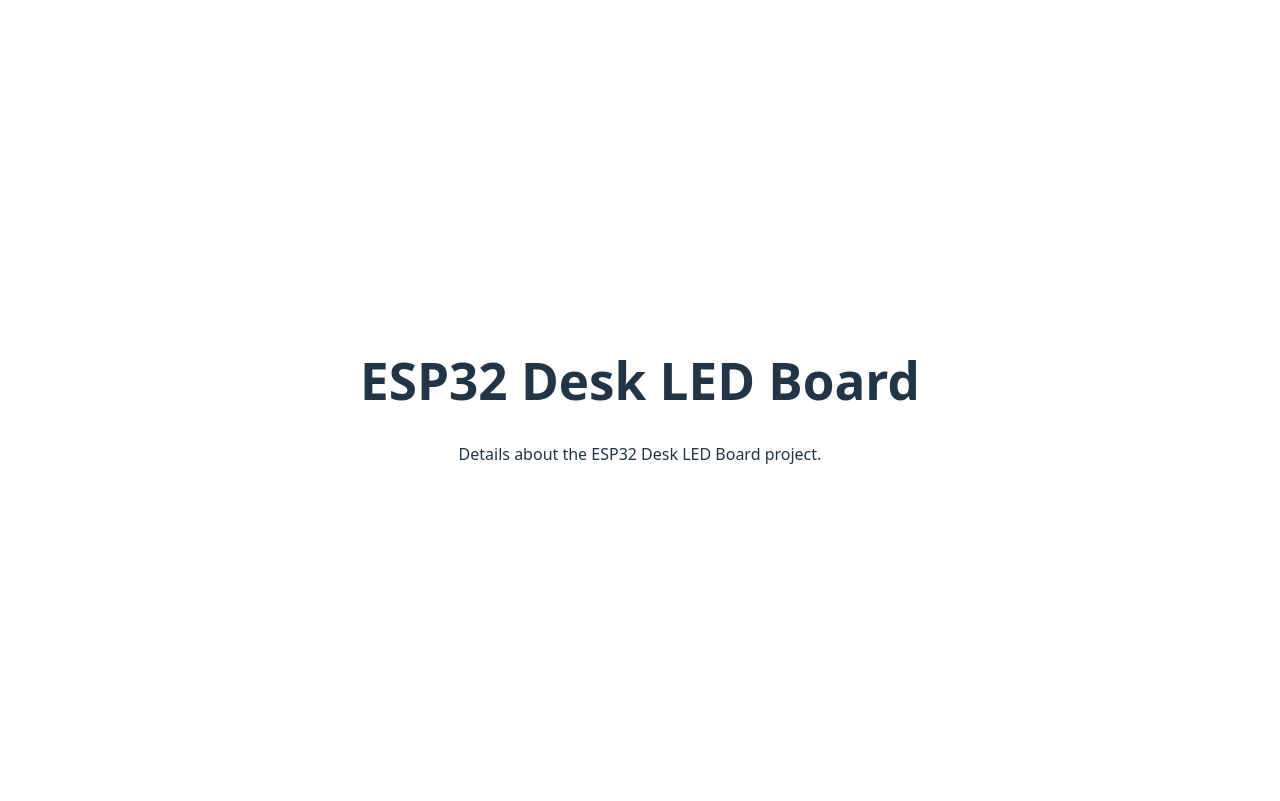
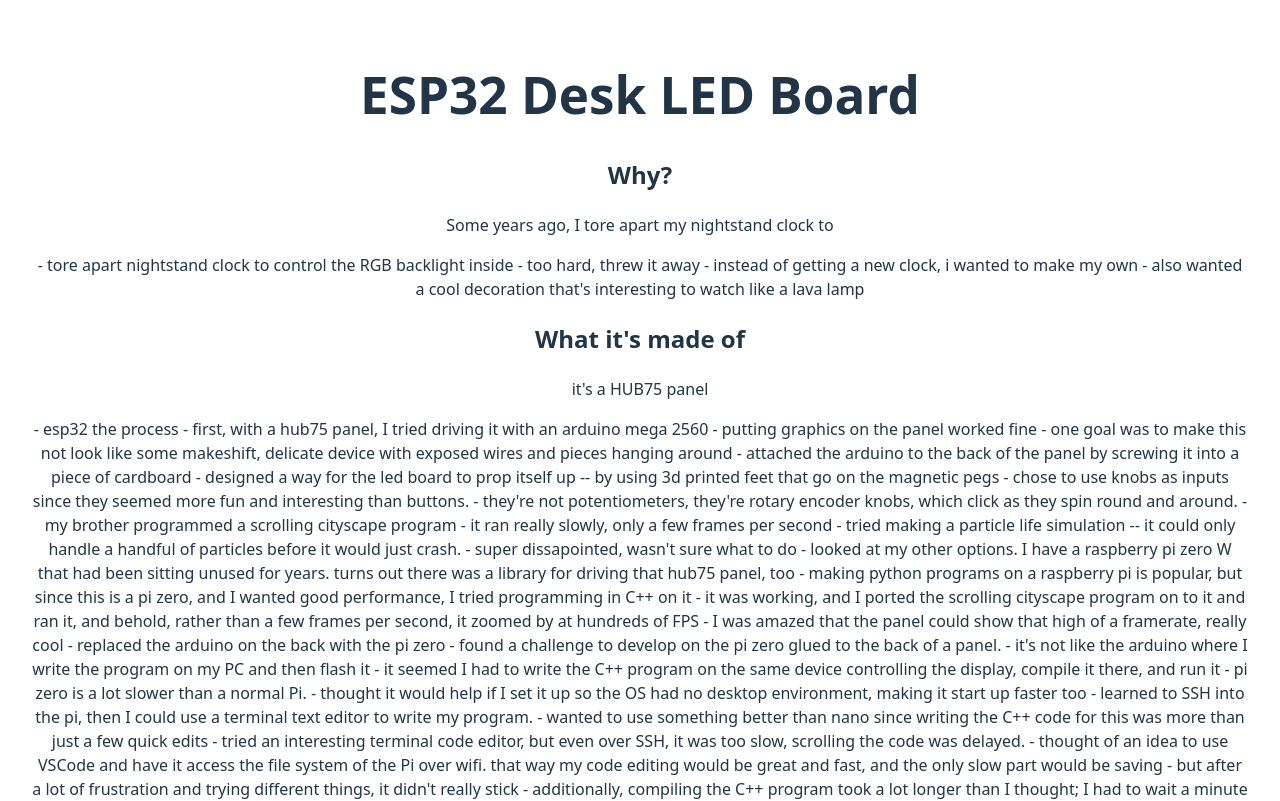
Before and after one commit to jiink/Portfolio, a React (Vite) app: page /projects/esp32-desk-led-board in a window 1280 px wide. Shown: the top 801 px of the page. Built offline with nearby package versions, Linux system fonts and the light colour scheme.

Commit message:
brainstorming

```diff
--- a/src/pages/Esp32DeskLedBoard.jsx
+++ b/src/pages/Esp32DeskLedBoard.jsx
@@ -4,7 +4,55 @@ function Esp32DeskLedBoard() {
   return (
     <div>
       <h1>ESP32 Desk LED Board</h1>
-      <p>Details about the ESP32 Desk LED Board project.</p>
+      <h2>Why?</h2>
+      <p>Some years ago, I tore apart my nightstand clock to</p>
+      - tore apart nightstand clock to control the RGB backlight inside
+      - too hard, threw it away
+      - instead of getting a new clock, i wanted to make my own
+      - also wanted a cool decoration that's interesting to watch like a lava lamp
+      <h2>What it's made of</h2>
+      <p>it's a HUB75 panel</p>
+      - esp32
+
+      the process
+      - first, with a hub75 panel, I tried driving it with an arduino mega 2560
+      - putting graphics on the panel worked fine
+      - one goal was to make this not look like some makeshift, delicate device with exposed wires and pieces hanging around
+      - attached the arduino to the back of the panel by screwing it into a piece of cardboard
+      - designed a way for the led board to prop itself up -- by using 3d printed feet that go on the magnetic pegs
+      - chose to use knobs as inputs since they seemed more fun and interesting than buttons.
+        - they're not potentiometers, they're rotary encoder knobs, which click as they spin round and around.
+      - my brother programmed a scrolling cityscape program
+      - it ran really slowly, only a few frames per second
+      - tried making a particle life simulation -- it could only handle a handful of particles before it would just crash.
+      - super dissapointed, wasn't sure what to do
+      - looked at my other options. I have a raspberry pi zero W that had been sitting unused for years. turns out there was a library for driving that hub75 panel, too
+      - making python programs on a raspberry pi is popular, but since this is a pi zero, and I wanted good performance, I tried programming in C++ on it
+      - it was working, and I ported the scrolling cityscape program on to it and ran it, and behold, rather than a few frames per second, it zoomed by at hundreds of FPS
+        - I was amazed that the panel could show that high of a framerate, really cool
+      - replaced the arduino on the back with the pi zero
+      - found a challenge to develop on the pi zero glued to the back of a panel.
+        - it's not like the arduino where I write the program on my PC and then flash it
+        - it seemed I had to write the C++ program on the same device controlling the display, compile it there, and run it
+        - pi zero is a lot slower than a normal Pi.
+          - thought it would help if I set it up so the OS had no desktop environment, making it start up faster too
+          - learned to SSH into the pi, then I could use a terminal text editor to write my program.
+          - wanted to use something better than nano since writing the C++ code for this was more than just a few quick edits
+          - tried an interesting terminal code editor, but even over SSH, it was too slow, scrolling the code was delayed.
+          - thought of an idea to use VSCode and have it access the file system of the Pi over wifi. that way my code editing would be great and fast, and the only slow part would be saving
+            - but after a lot of frustration and trying different things, it didn't really stick
+          - additionally, compiling the C++ program took a lot longer than I thought; I had to wait a minute or two for every little change I made.
+          - also was not too happy with the pi because its boot time meant every time I turn on the led board, I'd have to wait a couple mintues for it to boot
+            - the arduinon on the other hands starts up right away which is nice
+      - soon I learned about ESP-32 and tried one of those
+      - when I wired it up to my LED board and tried a program, I was really impressed
+        - Despite not being an arduino-brand dev board, it's programmed precisely the same way as my arduino mega 2560
+        - it ran the scrolling city-scape program extremely fast, hundreds of frames per second, just like the rasperry pi!
+          - while being as easy to use as the arduino, having vastly more memory, and was a lot cheaper at $6, and being physcially smaller
+          - in addition to having wifi, so that made getting the time easy from the internet, and opened the door to a lot of cool possibilities
+        - so I was elated abot the esp-32, it's like an arduino on steriods -- that's how I usually describe it
+        - so my arduino and pi zero returned to the drawers they came from
+      -
     </div>
   );
 }
```
